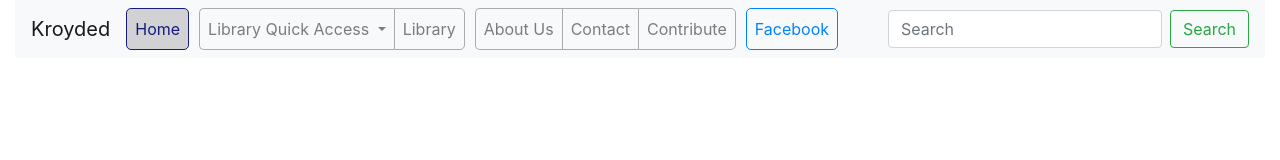
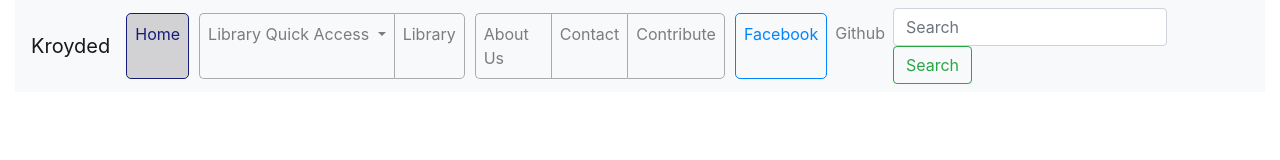
Before and after one commit to sayantan01/Kroyded.github.io, a plain HTML site: page index.html in a window 1280 px wide. Drawn offline with nearby package versions, Linux system fonts and the light colour scheme.

Commit message:
Update index.html

```diff
--- a/index.html
+++ b/index.html
@@ -50,6 +50,9 @@
           <li class="nav-item facebook" >
             <a class="nav-link" href="#">Facebook</a>
           </li>
+          <li class="nav-item github" >
+            <a class="nav-link" href="https://github.com/Kroyded/Kroyded.github.io">Github</a>
+          </li>
         </ul>
         <form class="form-inline my-2 my-lg-0">
           <input class="form-control mr-sm-2" type="search" placeholder="Search" aria-label="Search">
```
